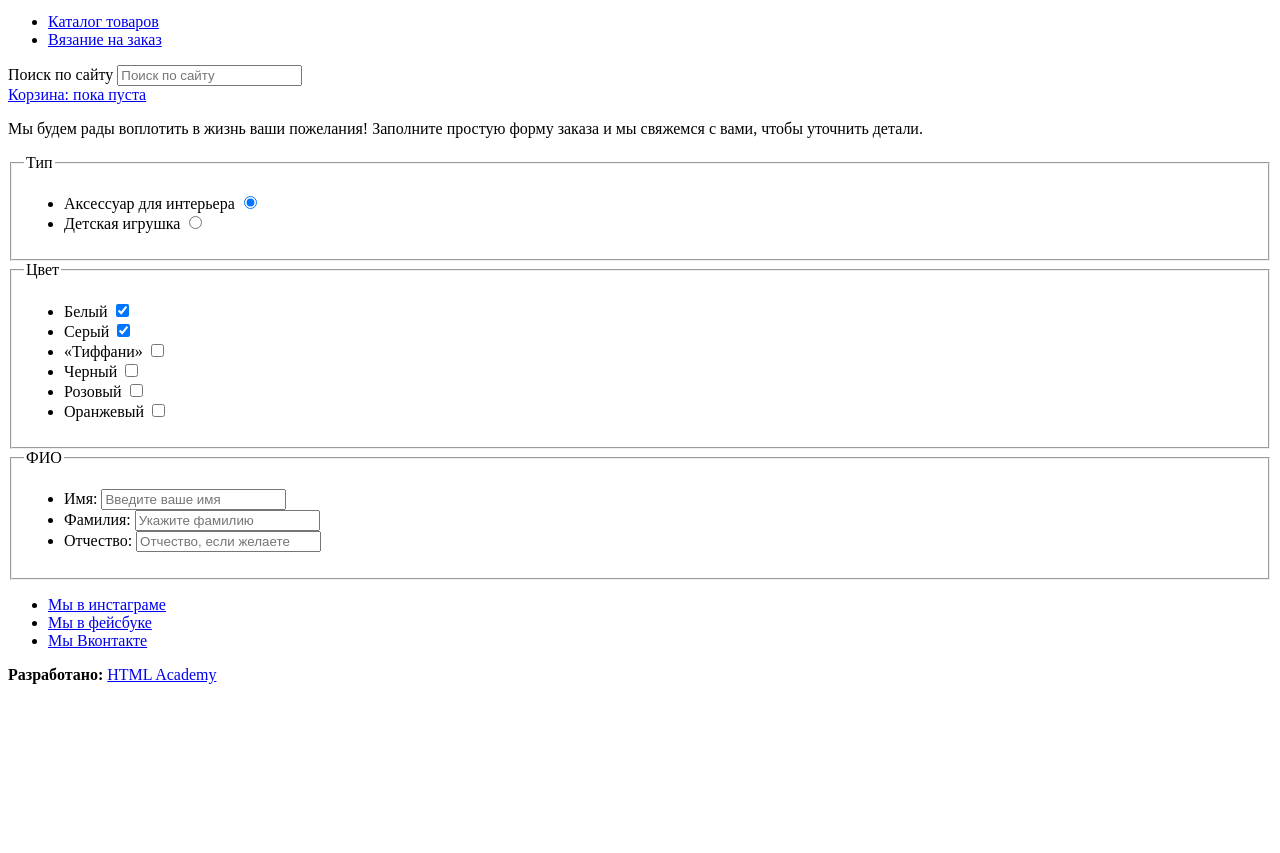
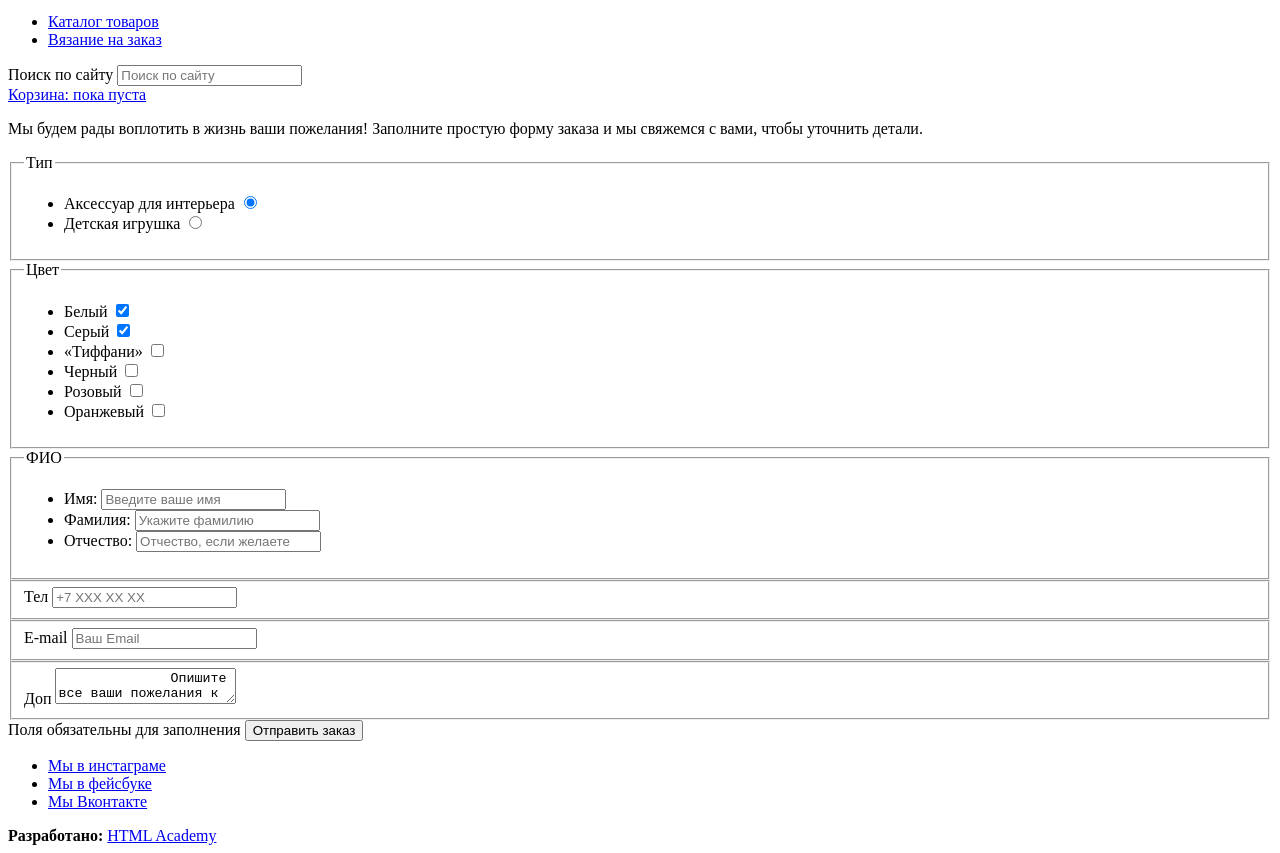
Before and after one commit to nurinori/96216-mishka, a website: page form.html in a window 1280 px wide. Shown: the part 122-975 px from the top of the page. Before the commit the page ends 814 px from the top, so only its background shows below. Drawn offline with Linux system fonts and the light colour scheme.

Commit message:
Завершает страницу формы

```diff
--- a/form.html
+++ b/form.html
@@ -132,22 +132,46 @@
                 <label class="list-name__label" for="name-client">
                   Имя:
                 </label>
-                <input type="text" name="name-client" placeholder="Введите ваше имя" required>
+                <input type="text" id="name-client" placeholder="Введите ваше имя" required>
               </li>
               <li class="list-name__item">
                 <label class="list-name__label" for="surname-client">
                   Фамилия:
                 </label>
-                <input type="text" name="surname-client" placeholder="Укажите фамилию" required>
+                <input type="text" id="surname-client" placeholder="Укажите фамилию" required>
               </li>
               <li class="list-name__item">
                 <label class="list-name__label" for="patronymic-client">
                   Отчество:
                 </label>
-                <input type="text" name="patronymic-client" placeholder="Отчество, если желаете">
+                <input type="text" id="patronymic-client" placeholder="Отчество, если желаете">
               </li>
             </ul>
           </fieldset>
+          <fieldset class="filters-list__tel form-tel">
+            <label class="form-tel__label legend-title" for="tel-client">
+              Тел
+            </label>
+            <input type="tel" id="tel-client" pattern="[0-9]{1}-[0-9]{3}-[0-9]{3}" placeholder="+7 ХХХ ХХ ХХ" required>
+          </fieldset>
+          <fieldset class="filters-list__email form-email">
+            <label class="form-email__label legend-title" for="email-client">
+              E-mail
+            </label>
+            <input type="email" id="email-client" placeholder="Ваш Email" required>
+          </fieldset>
+          <fieldset class="filters-list__order-wishes form-order-wishes">
+            <label class="form-order-wishes__legend legend-title" for="text-order-wishes">
+              Доп
+            </label>
+            <textarea id="text-order-wishes">
+              Опишите все ваши пожелания к заказу
+            </textarea>
+          </fieldset>
+          <span class="form-order__notes">
+            Поля обязательны для заполнения
+          </span>
+          <input class="button" type="submit" value="Отправить заказ">
         </form>
       </section>
     </main>
```
